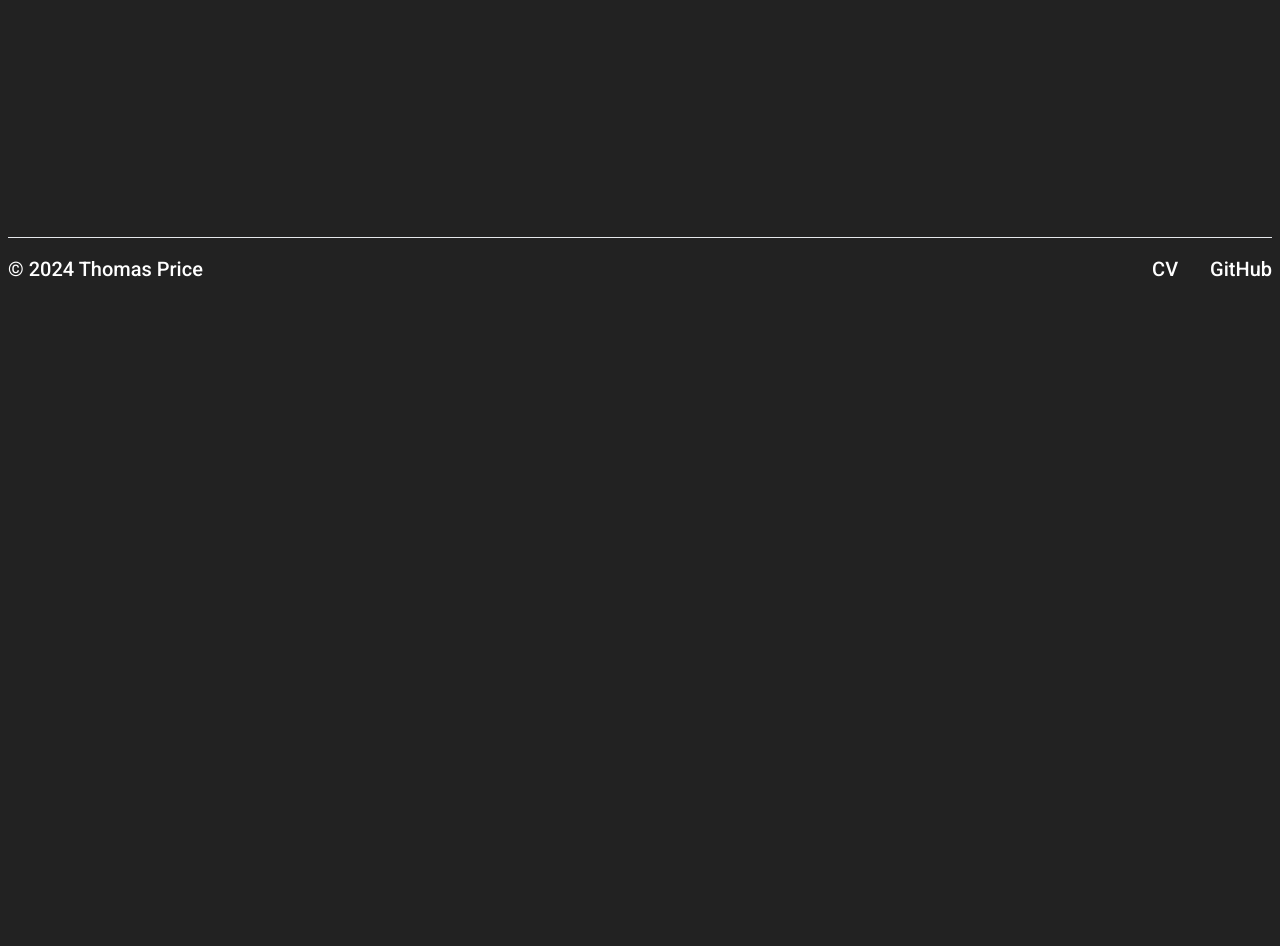
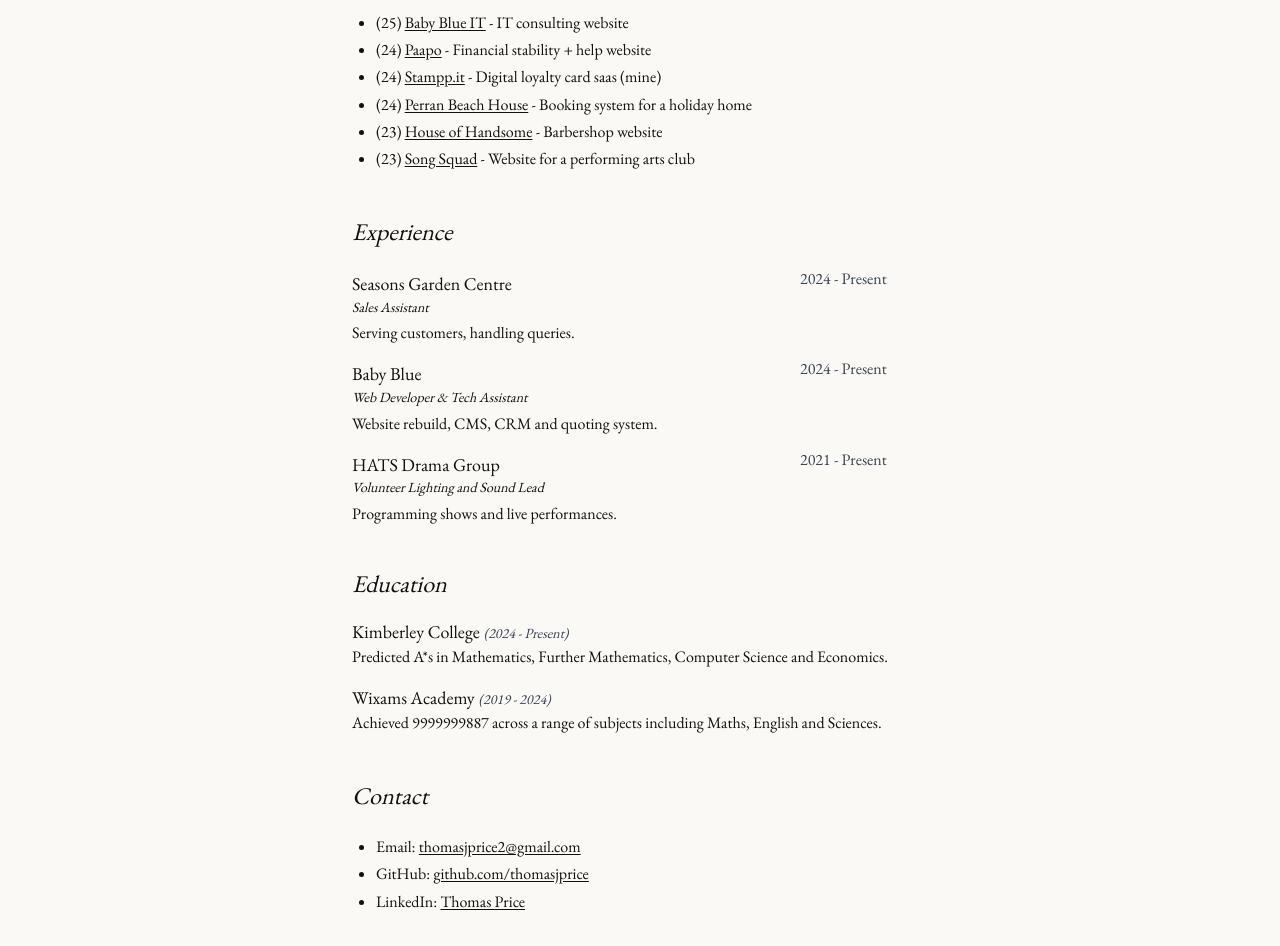
Before and after one commit to ThomasJPrice/portfolio, a Next.js app: page /cv in a window 1280 px wide. Before the commit this address had no page. Shown: the part 500-1446 px from the top of the page. Before the commit the page ends 800 px from the top, so only its background shows below. Built offline with nearby package versions, Linux system fonts and the light colour scheme.

Commit message:
plain page added

```diff
--- /dev/null
+++ b/app/(main)/layout.jsx
@@ -0,0 +1,21 @@
+import { Roboto, Roboto_Condensed } from "next/font/google";
+import { Footer, Navbar, Squiggles } from "@/components";
+import { ModalProvider } from "@/hooks/useModal";
+
+const roboto = Roboto({ subsets: ["latin"], weight: ['400', '500', '700'], variable: "--font-roboto" });
+const robotoCondensed = Roboto_Condensed({ subsets: ['latin'], weight: ['400', '500', '600', '700'], variable: '--font-roboto-condensed' });
+
+const MainLayout = ({ children }) => {
+  return (
+    <ModalProvider>
+      <body className={`${roboto.className} ${roboto.variable} ${robotoCondensed.variable} bg-background text-white md:text-body text-[16px] flex flex-col min-h-screen`}>
+        <Squiggles />
+        <Navbar />
+        {children}
+        <Footer />
+      </body>
+    </ModalProvider>
+  )
+}
+
+export default MainLayout
--- /dev/null
+++ b/app/(plain)/cv/page.jsx
@@ -0,0 +1,130 @@
+import Link from 'next/link'
+import React from 'react'
+
+const PlainCVPage = () => {
+  return (
+    <main className='max-w-xl mx-auto plain'>
+
+      <div>
+        <h1>Thomas Price</h1>
+        <p>I'm an aspiring Software Engineer with a strong passion for building web applications with great user experiences.</p>
+      </div>
+
+      {/* summary */}
+      <section>
+        <h2>Summary</h2>
+        <p>I am an A Level student passionate about web development and software engineering. Alongside my studies, I run my own business, providing web solutions for local companies and managing marketing strategies. I have experience in developing websites using modern frameworks like Next.js and managing CRM implementations to optimise business operations.</p>
+      </section>
+
+      {/* projects */}
+      <section>
+        <h2>Projects</h2>
+        <ul>
+          <li>
+            (25) <Link href='https://babyblueitconsulting.com/' target='_blank'>Baby Blue IT</Link> - IT consulting website
+          </li>
+          <li>
+            (24) <Link href='https://paapo.co.uk/' target='_blank'>Paapo</Link> - Financial stability + help website
+          </li>
+          <li>
+            (24) <Link href='https://stampp.it/' target='_blank'>Stampp.it</Link> - Digital loyalty card saas (mine)
+          </li>
+          <li>
+            (24) <Link href='https://perranbeachhouse.com/' target='_blank'>Perran Beach House</Link> - Booking system for a holiday home
+          </li>
+          <li>
+            (23) <Link href='https://houseofhandsomebedford.co.uk/' target='_blank'>House of Handsome</Link> - Barbershop website
+          </li>
+          <li>
+            (23) <Link href='https://song-squad.co.uk/' target='_blank'>Song Squad</Link> - Website for a performing arts club
+          </li>
+        </ul>
+      </section>
+
+
+      <section>
+        <h2 >Experience</h2>
+
+        <div className="space-y-4">
+          <div className="flex flex-col sm:flex-row sm:justify-between">
+            <div>
+              <h3>Seasons Garden Centre</h3>
+              <em className='-mt-1 block'>Sales Assistant</em>
+              <p className="text-sm mt-1">Serving customers, handling queries.</p>
+            </div>
+            <p className="text-sm text-right sm:text-left sm:w-32 mt-2 sm:mt-0 sm:ml-4 text-gray-700">2024 - Present</p>
+          </div>
+
+          <div className="flex flex-col sm:flex-row sm:justify-between">
+            <div>
+              <h3>Baby Blue</h3>
+              <em className='-mt-1 block'>Web Developer & Tech Assistant</em>
+              <p className="text-sm mt-1">Website rebuild, CMS, CRM and quoting system.</p>
+            </div>
+            <p className="text-sm text-right sm:text-left sm:w-32 mt-2 sm:mt-0 sm:ml-4 text-gray-700">2024 - Present</p>
+          </div>
+
+          <div className="flex flex-col sm:flex-row sm:justify-between">
+            <div>
+              <h3>HATS Drama Group</h3>
+              <em className='-mt-1 block'>Volunteer Lighting and Sound Lead</em>
+              <p className="text-sm mt-1">Programming shows and live performances.</p>
+            </div>
+            <p className="text-sm text-right sm:text-left sm:w-32 mt-2 sm:mt-0 sm:ml-4 text-gray-700">2021 - Present</p>
+          </div>
+        </div>
+      </section>
+
+      <section>
+        <h2>Education</h2>
+
+        <div className="space-y-4">
+          <div>
+            <div className="flex gap-1 items-baseline">
+              <h3 className="text-base leading-tight">Kimberley College</h3>
+              <em className="text-sm text-gray-700">(2024 - Present)</em>
+            </div>
+            <p>Predicted A*s in Mathematics, Further Mathematics, Computer Science and Economics.</p>
+          </div>
+
+          <div>
+            <div className="flex gap-1 items-baseline">
+              <h3 className="text-base leading-tight">Wixams Academy</h3>
+              <em className="text-sm text-gray-700">(2019 - 2024)</em>
+            </div>
+            <p>Achieved 9999999887 across a range of subjects including Maths, English and Sciences.</p>
+          </div>
+        </div>
+      </section>
+
+      <section>
+        <h2>Contact</h2>
+
+        <ul>
+          <li>
+            <span>Email: </span>
+            <Link target='_blank' href="mailto:thomasjprice2@gmail.com">
+              thomasjprice2@gmail.com
+            </Link>
+          </li>
+          <li>
+            <span>GitHub: </span>
+            <Link target='_blank' href="https://github.com/ThomasJPrice">
+              github.com/thomasjprice
+            </Link>
+          </li>
+          <li>
+            <span>LinkedIn: </span>
+            <Link target='_blank' href="https://www.linkedin.com/in/thomas-price-2a48b4262/">
+              Thomas Price
+            </Link>
+          </li>
+        </ul>
+      </section>
+
+
+    </main>
+  )
+}
+
+export default PlainCVPage
--- /dev/null
+++ b/app/(plain)/layout.jsx
@@ -0,0 +1,18 @@
+import React from 'react'
+import { EB_Garamond } from 'next/font/google'
+
+const plainFont = EB_Garamond({
+  subsets: ['latin'],
+  weight: ['400', '500', '600', '700'],
+  variable: '--font-eb-garamond',
+  })
+
+const PlainLayout = ({children}) => {
+  return (
+    <body id='plain' className={`${plainFont.className} ${plainFont.variable} bg-[#faf9f6] text-[#111111] text-[18px] leading-[1.7] m-0 py-16`}>
+      {children}
+    </body>
+  )
+}
+
+export default PlainLayout
--- a/app/globals.css
+++ b/app/globals.css
@@ -41,17 +41,17 @@
 
 /* scroll bar */
 /*width*/
-::-webkit-scrollbar {
+body:not(#plain)::-webkit-scrollbar {
   width: 12px;
 }
 
 /*track*/
-::-webkit-scrollbar-track {
+body:not(#plain)::-webkit-scrollbar-track {
   background: rgb(34, 34, 34);
 }
 
 /*thumb*/
-::-webkit-scrollbar-thumb {
+body:not(#plain)::-webkit-scrollbar-thumb {
   background: rgb(91, 186, 111);
 }
 
@@ -110,3 +110,41 @@
   top: 80vh;
   left: 80vw;
 }
+
+/* PLAIN STYLES */
+.plain h1 {
+  font-size: 2.25rem;
+  font-style: normal;
+}
+
+.plain h2 {
+  font-size: 1.5rem;
+  font-style: italic;
+  margin: 2.5rem 0 1rem 0;
+}
+
+.plain h3 {
+  font-size: 1.125rem;
+  font-style: normal;
+}
+
+.plain p, .plain li {
+  font-size: 1rem;
+  font-style: normal;
+}
+
+.plain em {
+  font-size: 0.875rem;
+  font-style: italic;
+}
+
+.plain ul {
+  list-style: disc;
+  padding-left: 1.5rem;
+}
+
+.plain a {
+  color: inherit;
+  text-decoration: underline;
+  text-underline-offset: 0.15rem;
+}
--- a/app/layout.jsx
+++ b/app/layout.jsx
@@ -1,10 +1,4 @@
-import { Roboto, Roboto_Condensed } from "next/font/google";
 import "./globals.css";
-import { Footer, Navbar, Squiggles } from "@/components";
-import { ModalProvider } from "@/hooks/useModal";
-
-const roboto = Roboto({ subsets: ["latin"], weight: ['400', '500', '700'], variable: "--font-roboto" });
-const robotoCondensed = Roboto_Condensed({ subsets: ['latin'], weight: ['400', '500', '600', '700'], variable: '--font-roboto-condensed' });
 
 export const metadata = {
   title: "Thomas Price",
@@ -14,14 +8,7 @@ export const metadata = {
 export default function RootLayout({ children }) {
   return (
     <html lang="en" className="scroll-smooth">
-      <ModalProvider>
-        <body className={`${roboto.className} ${roboto.variable} ${robotoCondensed.variable} bg-background text-white md:text-body text-[16px] flex flex-col min-h-screen`}>
-          <Squiggles />
-          <Navbar />
-          {children}
-          <Footer />
-        </body>
-      </ModalProvider>
+      {children}
     </html>
   );
 }
```
Also changed, not shown: app/(main)/page.jsx (renamed from app/page.jsx).
